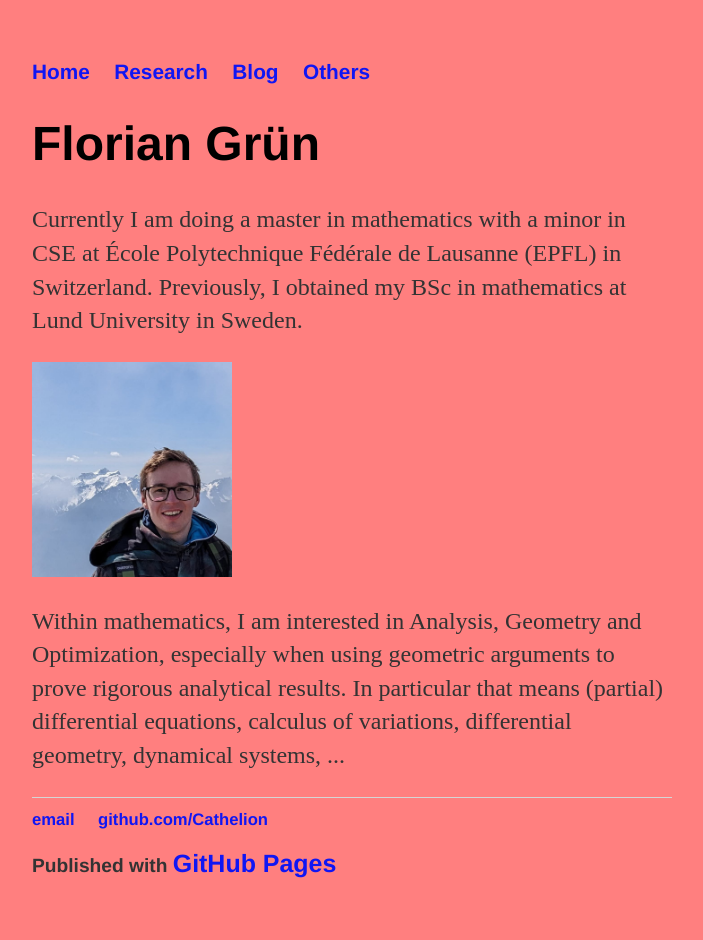
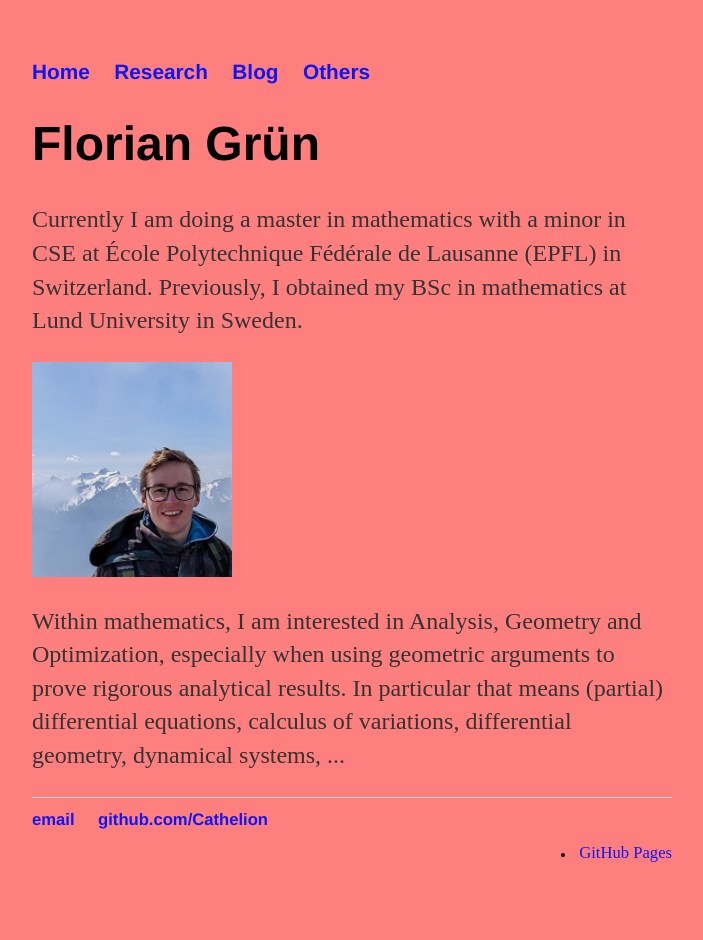
Before and after one commit to Cathelion/Cathelion.github.io, a Jekyll site: the page built from index.html, in a window 1280 px wide. Shown: the whole page, without its empty margins (288-991 px from the left). Built offline with Jekyll 4.4.1, drawn with Linux system fonts in a browser that asks for light colours.

Commit message:
Update default.html

```diff
--- a/_layouts/default.html
+++ b/_layouts/default.html
@@ -35,8 +35,9 @@ MathJax = {
     		<ul>
         		<li><a href="mailto:florian.grun@epfl.ch">email</a></li>
         		<li><a href="https://github.com/Cathelion">github.com/Cathelion</a></li>
-			<p>Published with <a href="https://pages.github.com">GitHub Pages</a></p>
+
 			</ul>
+			<li class="right"> <a href="https://pages.github.com">GitHub Pages</a></li>
 		</footer>
 	</body>
 </html>
```
